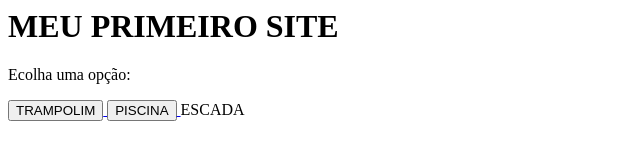
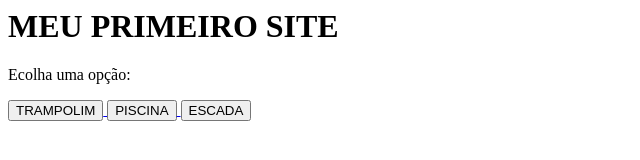
Before and after one commit to maria7zz/trampolim, a plain HTML site: page index.html in a window 1280 px wide. Shown: the full height of the page, 0-640 px from the left. Drawn offline with Linux system fonts and the light colour scheme.

Commit message:
Fix typo in anchor tag for escada.html

```diff
--- a/index.html
+++ b/index.html
@@ -13,9 +13,9 @@
         <button>PISCINA</button>
       </a>
 
-      <a hrtef="escada.html>
+      <a href="escada.html">
         <button>ESCADA</button>
-        </a>
+      </a>
 
 
         </body>
```
